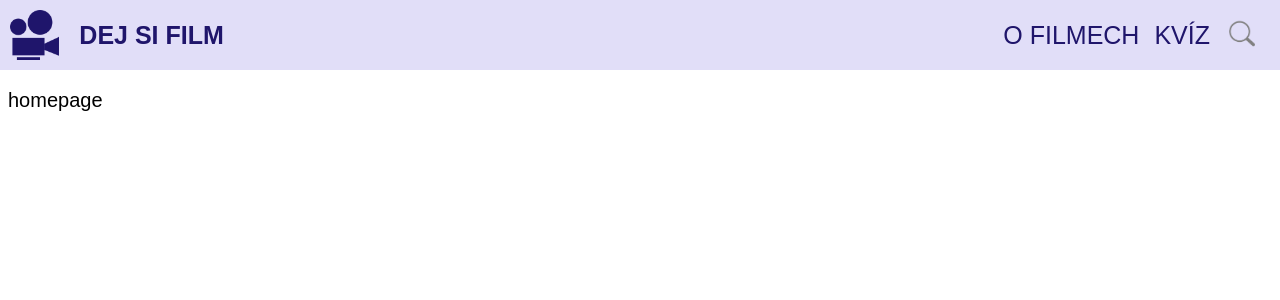
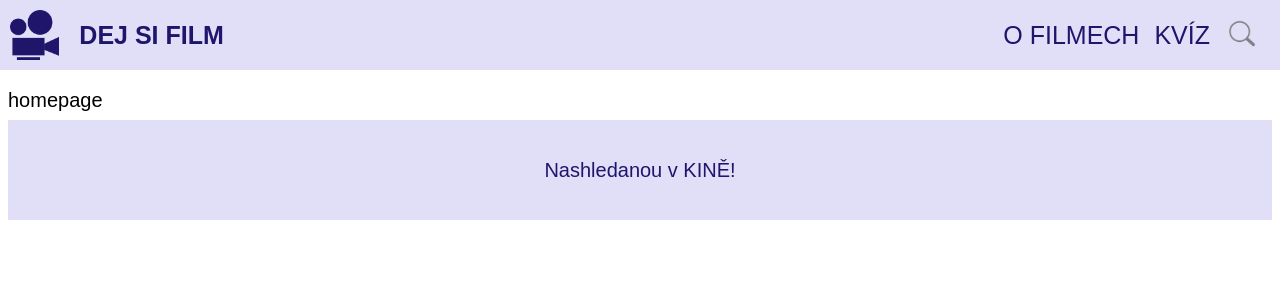
Before and after one commit to belikovasofie/filmy_react, a React app: page / in a window 1280 px wide. Shown: the top 300 px of the page. Built offline with nearby package versions, Linux system fonts and the light colour scheme.

Commit message:
pridanana komponenta Footer

```diff
--- /dev/null
+++ b/src/components/Footer/index.jsx
@@ -0,0 +1,10 @@
+import React from 'react';
+import './style.css';
+
+const Footer = () => (
+  <footer className="footer">
+    <p>Nashledanou v KINĚ!</p>
+  </footer>
+);
+
+export default Footer;
--- a/src/index.jsx
+++ b/src/index.jsx
@@ -3,6 +3,7 @@ import { render } from 'react-dom';
 import { Route, BrowserRouter as Router, Switch } from 'react-router-dom';
 
 import Header from './components/Header';
+import Footer from './components/Footer';
 import QuizResults from './pages/QuizResults';
 import Homepage from './pages/Homepage';
 import QuizPage from './pages/Quiz';
@@ -26,6 +27,7 @@ const App = () => {
           </Route>
         </Switch>
       </main>
+      <Footer />
     </Router>
   );
 };
```
Also changed, not shown: src/components/Footer/style.css (added).
